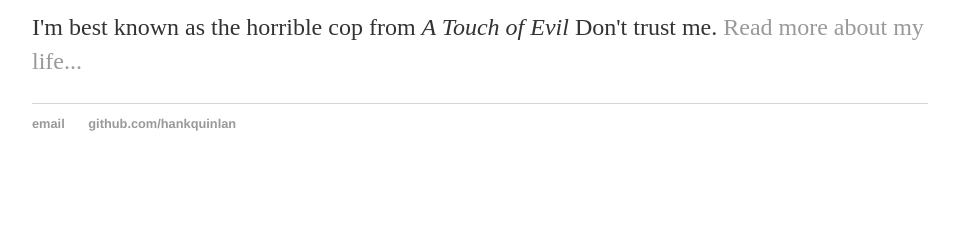
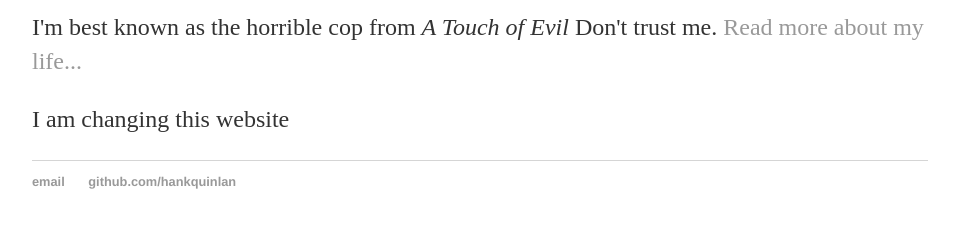
Before and after one commit to ali-arrow/ali.github.io, a plain HTML site: page index.html in a window 1280 px wide. Shown: the part 186-414 px from the top of the page, without its empty margins (160-1115 px from the left). Drawn offline with Linux system fonts and the light colour scheme.

Commit message:
Update index.html

```diff
--- a/index.html
+++ b/index.html
@@ -18,6 +18,7 @@
     		<div class="blurb">
         		<h1>Hi there, I'm Sardar Ali!</h1>
 				<p>I'm best known as the horrible cop from <em>A Touch of Evil</em> Don't trust me. <a href="/about">Read more about my life...</a></p>
+    				<p>I am changing this website</p>
     		</div><!-- /.blurb -->
 		</div><!-- /.container -->
 		<footer>
```
